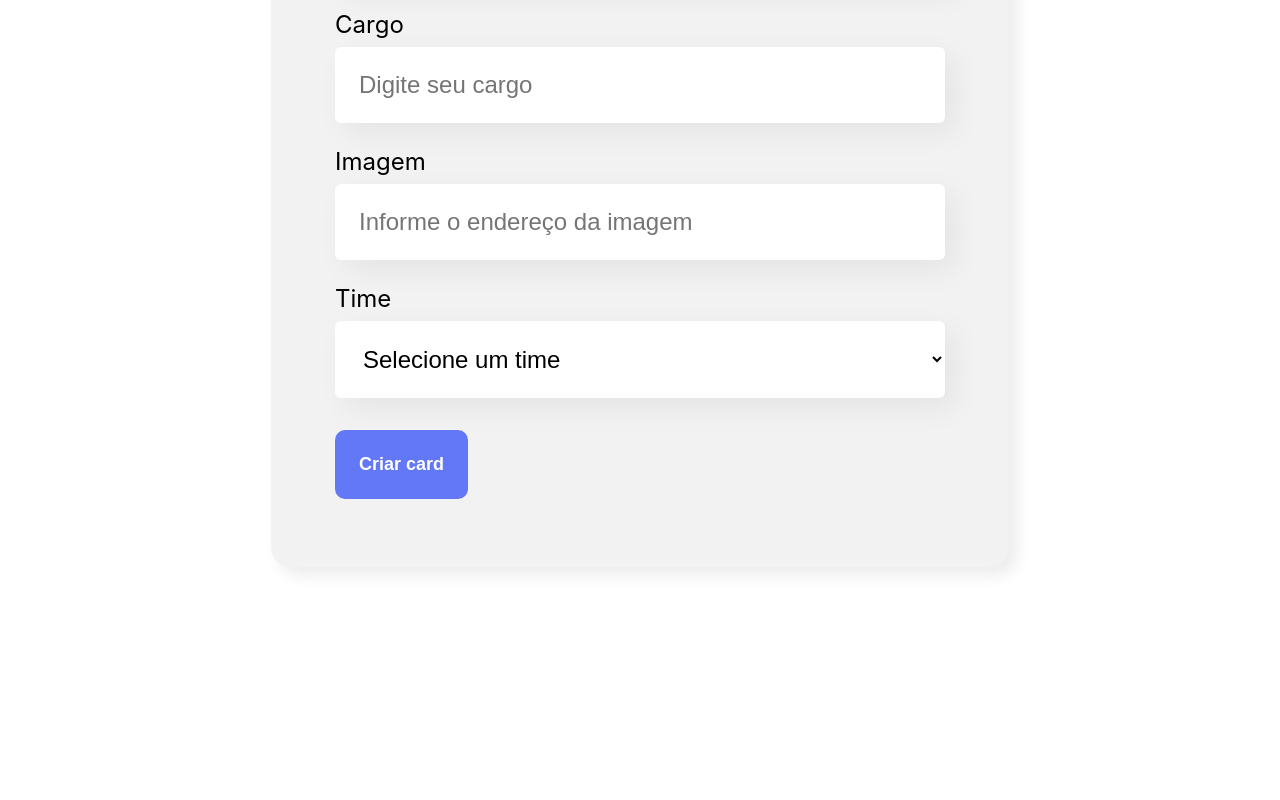
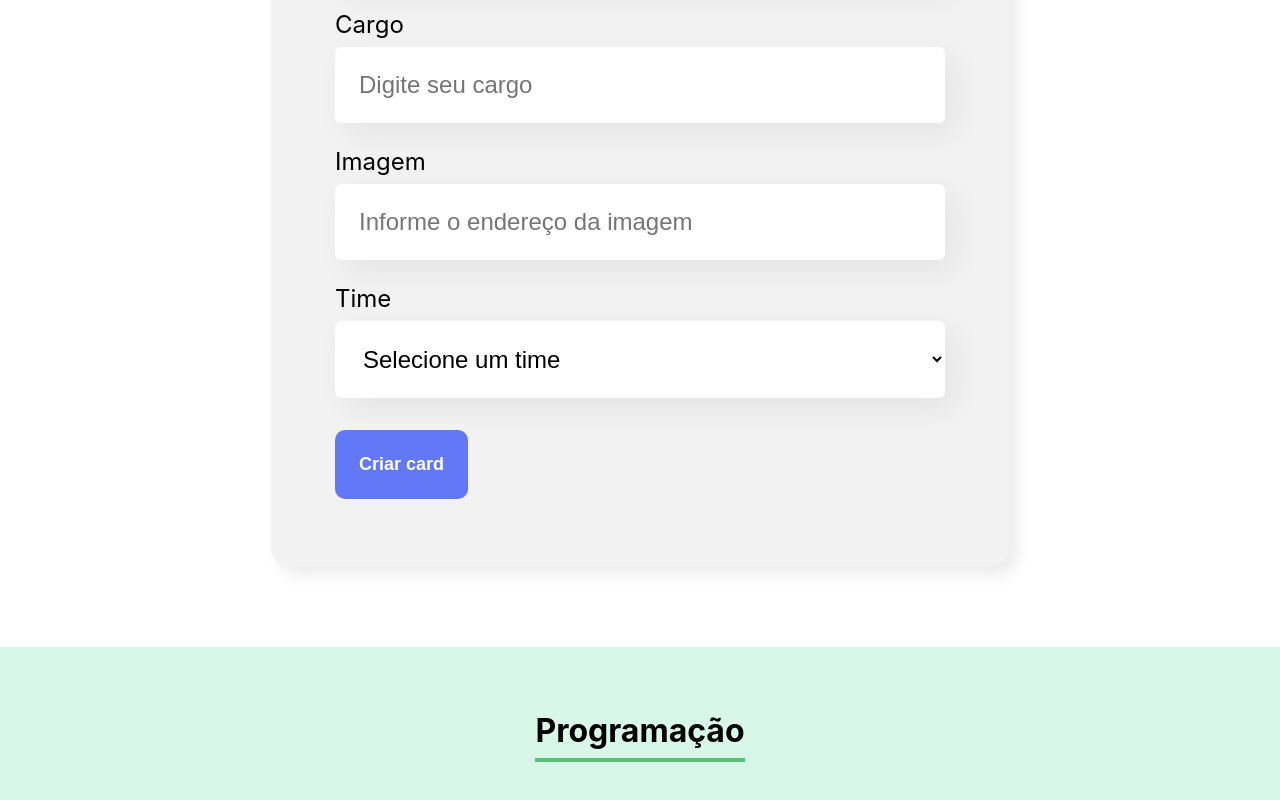
Before and after one commit to gabrielfari4/organo, a React (Create React App) app: page / in a window 1280 px wide. Shown: the part 814-1614 px from the top of the page. Before the commit the page ends 1461 px from the top, so only its background shows below. Built offline with nearby package versions, Linux system fonts and the light colour scheme; the HTML template or start-up script is replaced by a standard one.

Commit message:
creating team component

```diff
--- a/src/App.js
+++ b/src/App.js
@@ -1,15 +1,60 @@
 import { useState } from 'react';
 import Banner from './components/Banner';
 import Form from './components/Form';
+import Team from './components/Team';
 
 function App() {
 
+  const teams = [
+    {
+      name: 'Programação',
+      primaryColor: '',
+      secondaryColor: ''
+    },
+    {
+      name: 'Front-end',
+      primaryColor: '',
+      secondaryColor: ''
+    },
+    {
+      name: 'Data Science',
+      primaryColor: '',
+      secondaryColor: ''
+    },
+    {
+      name: 'DevOps',
+      primaryColor: '',
+      secondaryColor: ''
+    },
+    {
+      name: 'UX e Design',
+      primaryColor: '',
+      secondaryColor: ''
+    },
+    {
+      name: 'Mobile',
+      primaryColor: '',
+      secondaryColor: ''
+    },
+    {
+      name: 'Inovação e Gestão',
+      primaryColor: '',
+      secondaryColor: ''
+    },
+  ]
+
   const [employees, setEmployees] = useState([])
+
+  const onSubmittedEmployee = (employee) => {
+    console.log(employee)
+    setEmployees([...employees, employee])
+  }
 
   return (
     <div className="App">
       <Banner />
-      <Form />
+      <Form onSubmittingEmployee={employee => onSubmittedEmployee(employee)}/>
+      <Team name='Programação'/>
     </div>
   );
 }
--- a/src/components/Dropdown/index.jsx
+++ b/src/components/Dropdown/index.jsx
@@ -5,7 +5,7 @@
         <div className='dropdown'>
             <label>{props.label}</label>
             <select onChange={e => props.onChanged(e.target.value)} required={props.mandatory} value={props.value}>
-                <option className='option'  selected>Selecione um time</option>
+                <option className='option'  defaultValue={''}>Selecione um time</option>
                 {props.items.map((item) => {
                     return <option key={item}>{item}</option>
                 })}
--- a/src/components/Form/index.jsx
+++ b/src/components/Form/index.jsx
@@ -4,7 +4,7 @@
 import Input from "../Input";
 import "./Form.css";
 
-const Form = () => {
+const Form = (props) => {
 
     const times = [
         'Programação',
@@ -23,7 +23,12 @@
 
     const onSave = (e) => {
         e.preventDefault()
-        console.log('Form was submitted', name, role, image, team)
+        props.onSubmittingEmployee({
+          name,
+          role,
+          image,
+          team
+        })
     }
 
   return (
--- a/src/components/Input/index.jsx
+++ b/src/components/Input/index.jsx
@@ -1,8 +1,6 @@
 import './Input.css'
 
 const Input = (props) => {
-
-
 
     const onType = (e) => {
         props.onChanged(e.target.value)
--- /dev/null
+++ b/src/components/Team/Team.css
@@ -0,0 +1,11 @@
+.team {
+    text-align: center;
+    padding: 32px;
+    background-color: #d9f7e9;
+    h3 {
+        font-size: 32px;
+        border-bottom: 4px solid #57c278;
+        display: inline-block;
+        padding-bottom: 8px;
+    }
+}
--- /dev/null
+++ b/src/components/Team/index.jsx
@@ -0,0 +1,11 @@
+import './Team.css'
+
+const Team = (props) => {
+    return (
+        <section className='team'>
+            <h3>{props.name}</h3>
+        </section>
+    )
+}
+
+export default Team;
```
